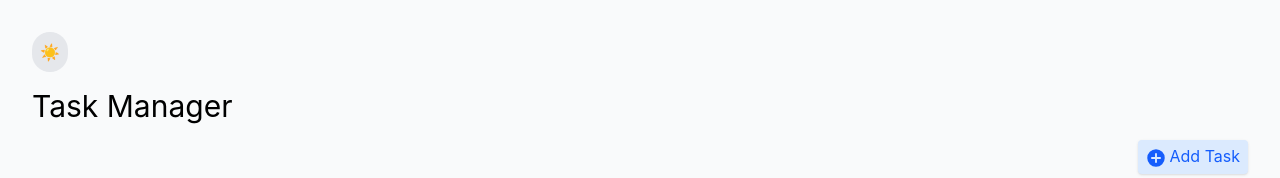
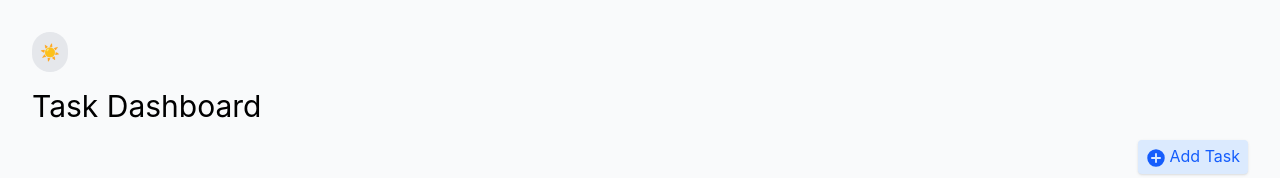
Before and after one commit to shanosha/mod-9-sba, a React (Vite) app: page / in a window 1280 px wide. Shown: the top 178 px of the page. Built offline with nearby package versions, Linux system fonts and the light colour scheme.

Commit message:
bugfix/changed h1 in dashboard

```diff
--- a/src/components/Dashboard/Dashboard.tsx
+++ b/src/components/Dashboard/Dashboard.tsx
@@ -96,7 +96,7 @@ function Dashboard() {
             <main className="mb-30">
                 <div className='m-8'>
                     <ThemeToggle />
-                    <h1 className='text-3xl my-4'>Task Manager</h1>
+                    <h1 className='text-3xl my-4'>Task Dashboard</h1>
 
                     {!showForm && (
                         <>
```
